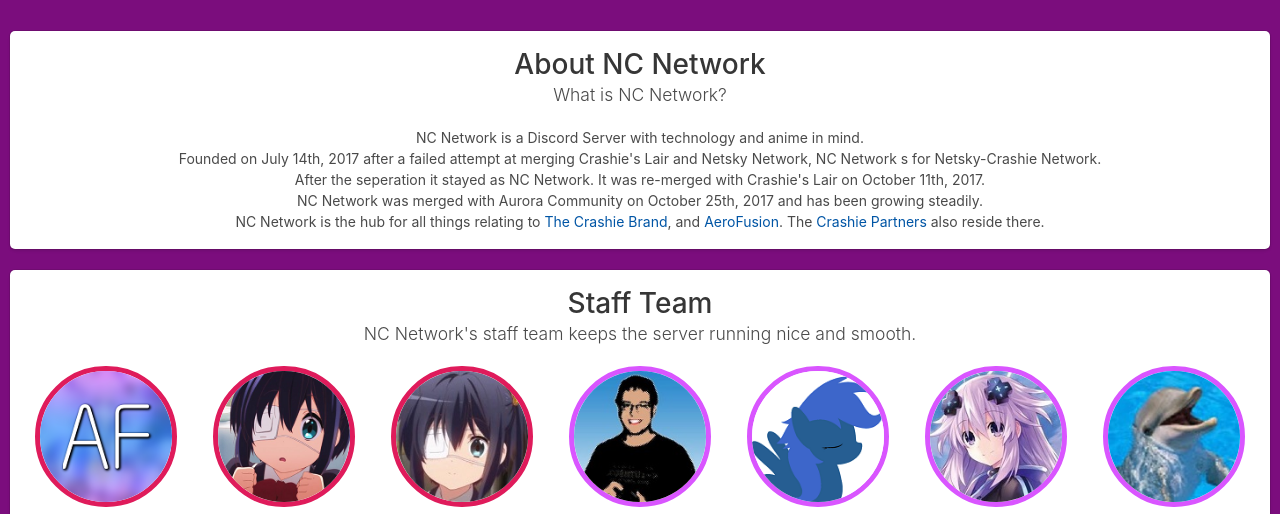
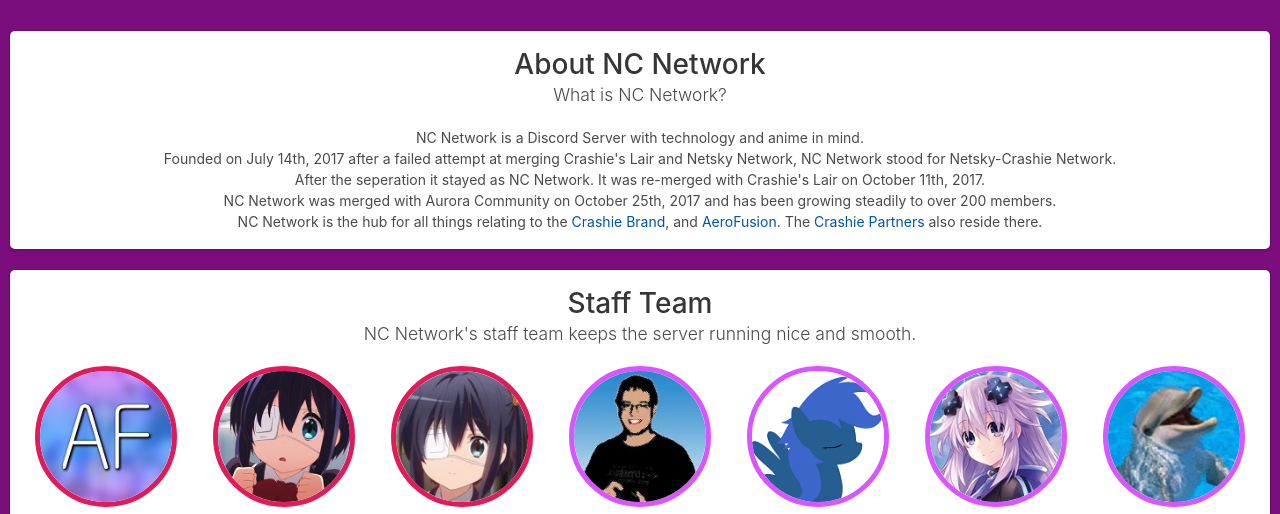
Before and after one commit to xwinbyte/NetskyWebsite, a Jekyll site: the page built from index.html, in a window 1280 px wide and 900 px high, cut to the strip 386-900 px from the top of the window. Built offline with Jekyll 4.4.1, drawn with Linux system fonts in a browser that asks for light colours; nearby versions of some CDN libraries.

Commit message:
Update index.html

```diff
--- a/index.html
+++ b/index.html
@@ -8,10 +8,10 @@
 			<h1 class="title"><strong>About NC Network</strong></h1>
 			<h2 class="subtitle">What is NC Network?</h2>
 			<p>NC Network is a Discord Server with technology and anime in mind.</p>
-			<p>Founded on July 14th, 2017 after a failed attempt at merging Crashie's Lair and Netsky Network, NC Network s for Netsky-Crashie Network.</p>
+			<p>Founded on July 14th, 2017 after a failed attempt at merging Crashie's Lair and Netsky Network, NC Network stood for Netsky-Crashie Network.</p>
 			<p>After the seperation it stayed as NC Network. It was re-merged with Crashie's Lair on October 11th, 2017.</p>
-			<p>NC Network was merged with Aurora Community on October 25th, 2017 and has been growing steadily.</p>
-			<p>NC Network is the hub for all things relating to <a href="https://crashieblog.wordpress.com">The Crashie Brand</a>, and <a href="https://aerofusion.net/">AeroFusion</a>. The <a href="#partners">Crashie Partners</a> also reside there.</p>
+			<p>NC Network was merged with Aurora Community on October 25th, 2017 and has been growing steadily to over 200 members.</p>
+			<p>NC Network is the hub for all things relating to the<a href="https://crashieblog.wordpress.com"> Crashie Brand</a>, and <a href="https://aerofusion.net/">AeroFusion</a>. The <a href="#partners">Crashie Partners</a> also reside there.</p>
 		</div>
 		<div class="box" id="staff" style="text-align: center;">
 			<h1 class="title"><strong>Staff Team</strong></h1>
```
